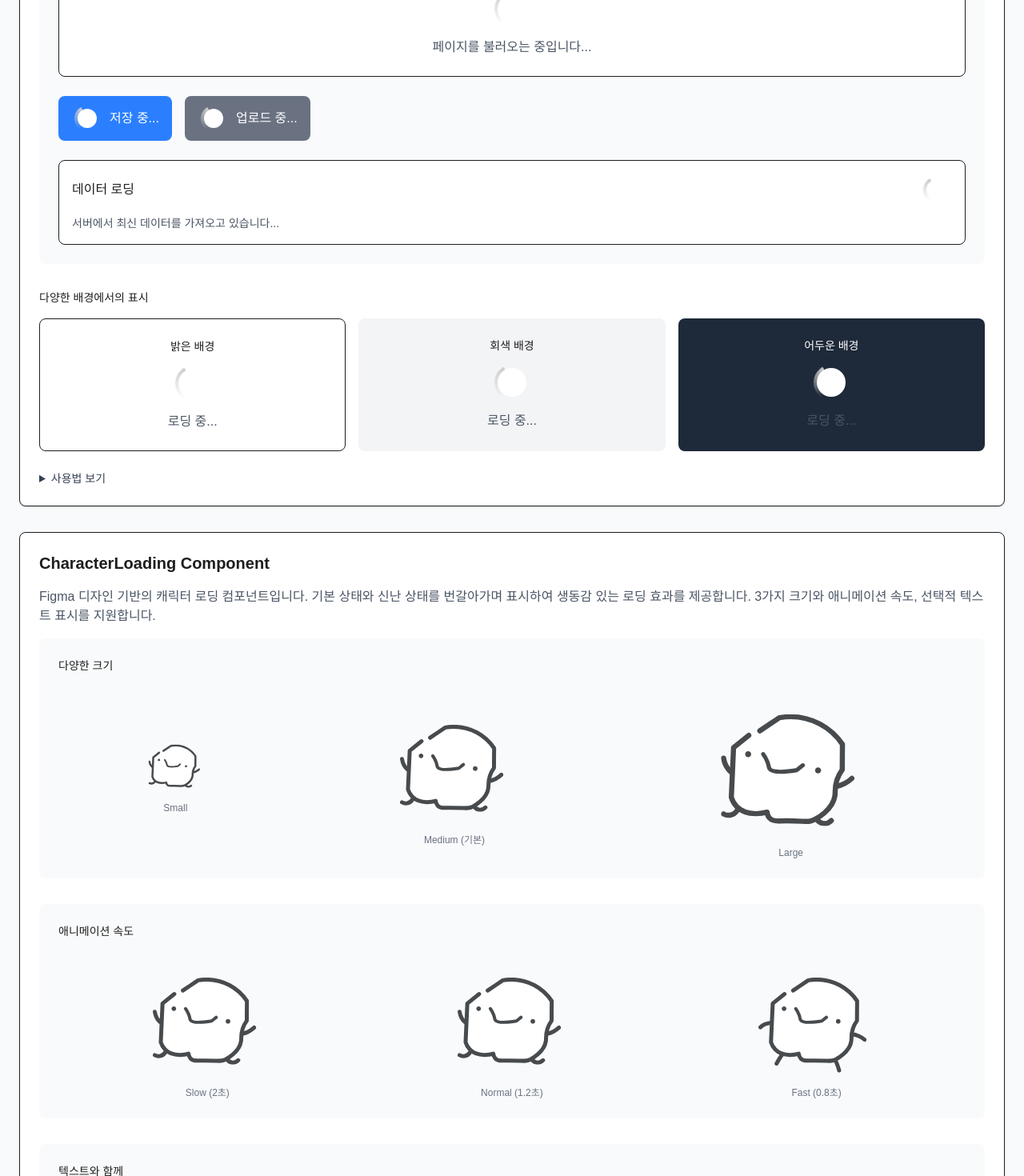
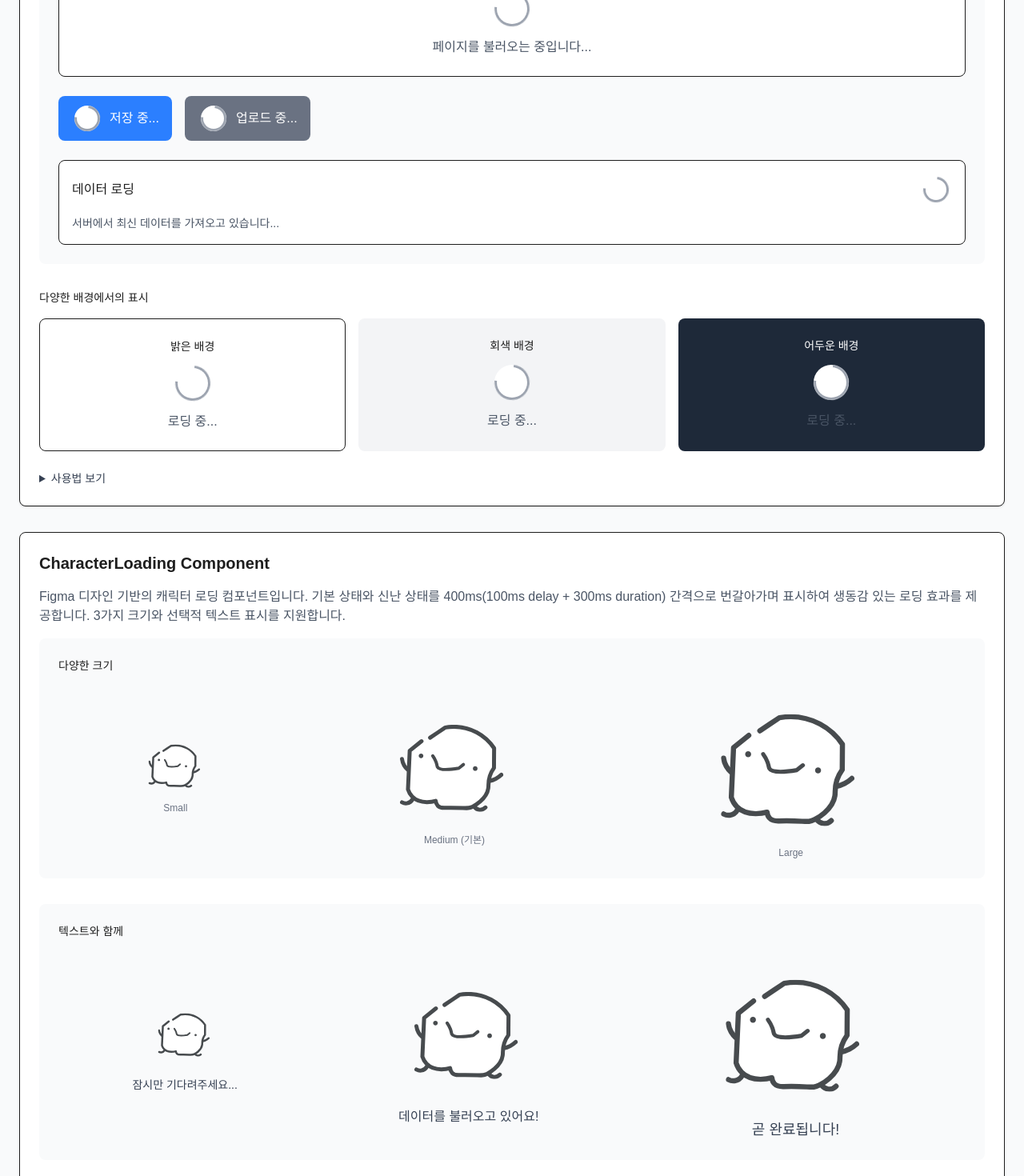
Before and after one commit to pinggyeKing/pinggyeking-frontend, a Next.js app: page /testpage in a window 1280 px wide. Shown: the part 5980-7450 px from the top of the page at 80% size. Built offline with nearby package versions, Linux system fonts and the light colour scheme.

Commit message:
refactor: Clean up unused imports and optimize component structure

```diff
--- a/src/app/testpage/page.tsx
+++ b/src/app/testpage/page.tsx
@@ -474,8 +474,8 @@ const stages: ProgressStage[] = [20, 40, 60, 80, 100]
             LoadingSpinner Component
           </h2>
           <p className="text-gray-600 mb-4">
-            스핀 애니메이션을 사용하는 로딩 스피너 컴포넌트입니다. 3가지 크기와 선택적 텍스트
-            표시를 지원합니다.
+            스핀 애니메이션을 사용하는 로딩 스피너 컴포넌트입니다. 3가지 크기와
+            선택적 텍스트 표시를 지원합니다.
           </p>
 
           <div className="space-y-8">
@@ -638,9 +638,10 @@ import LoadingSpinner from '@/components/LoadingSpinner'
             CharacterLoading Component
           </h2>
           <p className="text-gray-600 mb-4">
-            Figma 디자인 기반의 캐릭터 로딩 컴포넌트입니다. 기본 상태와 신난 상태를
-            번갈아가며 표시하여 생동감 있는 로딩 효과를 제공합니다. 3가지 크기와
-            애니메이션 속도, 선택적 텍스트 표시를 지원합니다.
+            Figma 디자인 기반의 캐릭터 로딩 컴포넌트입니다. 기본 상태와 신난
+            상태를 400ms(100ms delay + 300ms duration) 간격으로 번갈아가며
+            표시하여 생동감 있는 로딩 효과를 제공합니다. 3가지 크기와 선택적
+            텍스트 표시를 지원합니다.
           </p>
 
           <div className="space-y-8">
@@ -663,25 +664,6 @@ import LoadingSpinner from '@/components/LoadingSpinner'
               </div>
             </div>
 
-            {/* 애니메이션 속도 */}
-            <div className="bg-gray-50 p-6 rounded-lg">
-              <h3 className="text-sm font-medium mb-4">애니메이션 속도</h3>
-              <div className="flex items-center justify-around gap-8">
-                <div className="text-center">
-                  <CharacterLoading animationSpeed="slow" />
-                  <p className="text-xs text-gray-500 mt-2">Slow (2초)</p>
-                </div>
-                <div className="text-center">
-                  <CharacterLoading animationSpeed="normal" />
-                  <p className="text-xs text-gray-500 mt-2">Normal (1.2초)</p>
-                </div>
-                <div className="text-center">
-                  <CharacterLoading animationSpeed="fast" />
-                  <p className="text-xs text-gray-500 mt-2">Fast (0.8초)</p>
-                </div>
-              </div>
-            </div>
-
             {/* 텍스트와 함께 */}
             <div className="bg-gray-50 p-6 rounded-lg">
               <h3 className="text-sm font-medium mb-4">텍스트와 함께</h3>
@@ -699,10 +681,7 @@ import LoadingSpinner from '@/components/LoadingSpinner'
                   />
                 </div>
                 <div className="text-center">
-                  <CharacterLoading
-                    size="large"
-                    text="곧 완료됩니다!"
-                  />
+                  <CharacterLoading size="large" text="곧 완료됩니다!" />
                 </div>
               </div>
             </div>
@@ -716,7 +695,6 @@ import LoadingSpinner from '@/components/LoadingSpinner'
                   <CharacterLoading
                     size="large"
                     text="페이지를 준비하고 있어요!"
-                    animationSpeed="normal"
                   />
                 </div>
 
@@ -724,18 +702,13 @@ import LoadingSpinner from '@/components/LoadingSpinner'
                 <div className="grid grid-cols-1 md:grid-cols-2 gap-4">
                   <div className="bg-white p-6 rounded-lg border text-center">
                     <h4 className="text-sm font-medium mb-4">데이터 처리 중</h4>
-                    <CharacterLoading
-                      size="small"
-                      text="분석하고 있어요..."
-                      animationSpeed="fast"
-                    />
+                    <CharacterLoading size="small" text="분석하고 있어요..." />
                   </div>
                   <div className="bg-white p-6 rounded-lg border text-center">
                     <h4 className="text-sm font-medium mb-4">업로드 중</h4>
                     <CharacterLoading
                       size="small"
                       text="파일을 업로드하고 있어요!"
-                      animationSpeed="normal"
                     />
                   </div>
                 </div>
@@ -749,19 +722,13 @@ import LoadingSpinner from '@/components/LoadingSpinner'
                 {/* 밝은 배경 */}
                 <div className="bg-white p-6 rounded-lg border text-center">
                   <h4 className="text-sm font-medium mb-3">밝은 배경</h4>
-                  <CharacterLoading
-                    size="medium"
-                    text="로딩 중..."
-                  />
+                  <CharacterLoading size="medium" text="로딩 중..." />
                 </div>
 
                 {/* 회색 배경 */}
                 <div className="bg-gray-100 p-6 rounded-lg text-center">
                   <h4 className="text-sm font-medium mb-3">회색 배경</h4>
-                  <CharacterLoading
-                    size="medium"
-                    text="로딩 중..."
-                  />
+                  <CharacterLoading size="medium" text="로딩 중..." />
                 </div>
 
                 {/* 어두운 배경 */}
@@ -796,11 +763,6 @@ import CharacterLoading from '@/components/CharacterLoading'
 <CharacterLoading size="medium" />
 <CharacterLoading size="large" />
 
-// 애니메이션 속도 조절
-<CharacterLoading animationSpeed="slow" />   // 2초 간격
-<CharacterLoading animationSpeed="normal" /> // 1.2초 간격 (기본)
-<CharacterLoading animationSpeed="fast" />   // 0.8초 간격
-
 // 텍스트와 함께
 <CharacterLoading
   size="medium"
@@ -810,7 +772,6 @@ import CharacterLoading from '@/components/CharacterLoading'
 // 모든 옵션 조합
 <CharacterLoading
   size="large"
-  animationSpeed="normal"
   text="페이지를 준비하고 있어요!"
   className="my-4"
 />
@@ -821,7 +782,12 @@ import CharacterLoading from '@/components/CharacterLoading'
     size="large"
     text="곧 완료됩니다!"
   />
-</div>`}
+</div>
+
+// 애니메이션 설정
+// - Delay: 100ms 고정
+// - Duration: 300ms 고정
+// - 전환 주기: 400ms (100ms + 300ms)`}
             </pre>
           </details>
         </section>
@@ -1014,7 +980,7 @@ import Radius from '@/components/Radius'
             <div className="p-4 bg-teal-50 rounded-lg">
               <h3 className="font-medium text-teal-900">CharacterLoading</h3>
               <p className="text-sm text-teal-700">Figma character animation</p>
-              <p className="text-sm text-teal-700">Normal ↔ Excited states</p>
+              <p className="text-sm text-teal-700">400ms cycle (100ms+300ms)</p>
             </div>
           </div>
         </section>
--- a/src/components/CharacterLoading.tsx
+++ b/src/components/CharacterLoading.tsx
@@ -4,14 +4,12 @@ import clsx from "clsx";
 
 interface CharacterLoadingProps {
   size?: "small" | "medium" | "large";
-  animationSpeed?: "slow" | "normal" | "fast";
   text?: string;
   className?: string;
 }
 
 const CharacterLoading: React.FC<CharacterLoadingProps> = ({
   size = "medium",
-  animationSpeed = "normal",
   text,
   className,
 }) => {
@@ -36,24 +34,22 @@ const CharacterLoading: React.FC<CharacterLoadingProps> = ({
     },
   };
 
-  // 애니메이션 속도별 설정
-  const speedConfig = {
-    slow: 2000, // 2초
-    normal: 1200, // 1.2초
-    fast: 800, // 0.8초
+  // 애니메이션 설정 (고정값)
+  const animationConfig = {
+    delay: 100, // 100ms
+    duration: 300, // 300ms
   };
 
   const config = sizeConfig[size];
-  const duration = speedConfig[animationSpeed];
 
   // 캐릭터 상태를 주기적으로 변경
   useEffect(() => {
     const interval = setInterval(() => {
       setIsExcited((prev) => !prev);
-    }, duration);
+    }, animationConfig.delay + animationConfig.duration);
 
     return () => clearInterval(interval);
-  }, [duration]);
+  }, []);
 
   return (
     <div
@@ -78,7 +74,7 @@ const CharacterLoading: React.FC<CharacterLoadingProps> = ({
           alt="Loading character"
           width={config.image.width}
           height={config.image.height}
-          className="transition-all duration-500 ease-in-out"
+          className="transition-all duration-300 ease-in-out"
           priority
         />
       </div>
--- a/src/components/LoadingSpinner.tsx
+++ b/src/components/LoadingSpinner.tsx
@@ -40,20 +40,31 @@ const LoadingSpinner: React.FC<LoadingSpinnerProps> = ({
         className
       )}
     >
-      {/* 스피너 - 스핀 애니메이션만 사용 */}
+      {/* Chrome 탭 스타일 스피너 - 1/4 고정, 3/4 회전 */}
       <div
         className={clsx(
           "relative flex items-center justify-center",
           config.container
         )}
       >
+        {/* 배경 원 (연한 회색) */}
         <div
-          className={clsx("rounded-full animate-spin", config.circle)}
+          className={clsx("rounded-full", config.circle)}
           style={{
-            background: `conic-gradient(from 0deg, transparent, transparent, transparent, #CBCBCB)`,
-            animationDuration: "1s",
+            backgroundColor: "#FFFFFF",
           }}
         />
+
+        {/* 회전하는 3/4 원 */}
+        <div
+          className={clsx("absolute rounded-full animate-spin", config.circle)}
+          style={{
+            background: `conic-gradient(from 90deg, #9CA3AF 0deg, #9CA3AF 270deg, transparent 270deg, transparent 360deg)`,
+            animationDuration: "1.2s",
+            animationTimingFunction: "linear",
+          }}
+        />
+
         {/* 중앙의 빈 공간을 위한 내부 원 */}
         <div
           className="absolute rounded-full bg-white"
@@ -64,14 +75,14 @@ const LoadingSpinner: React.FC<LoadingSpinnerProps> = ({
                 : config.circle.includes("w-11")
                 ? "2.75rem"
                 : "3.5rem"
-            } - 8px)`,
+            } - 6px)`,
             height: `calc(${
               config.circle.includes("w-8")
                 ? "2rem"
                 : config.circle.includes("w-11")
                 ? "2.75rem"
                 : "3.5rem"
-            } - 8px)`,
+            } - 6px)`,
           }}
         />
       </div>
```
